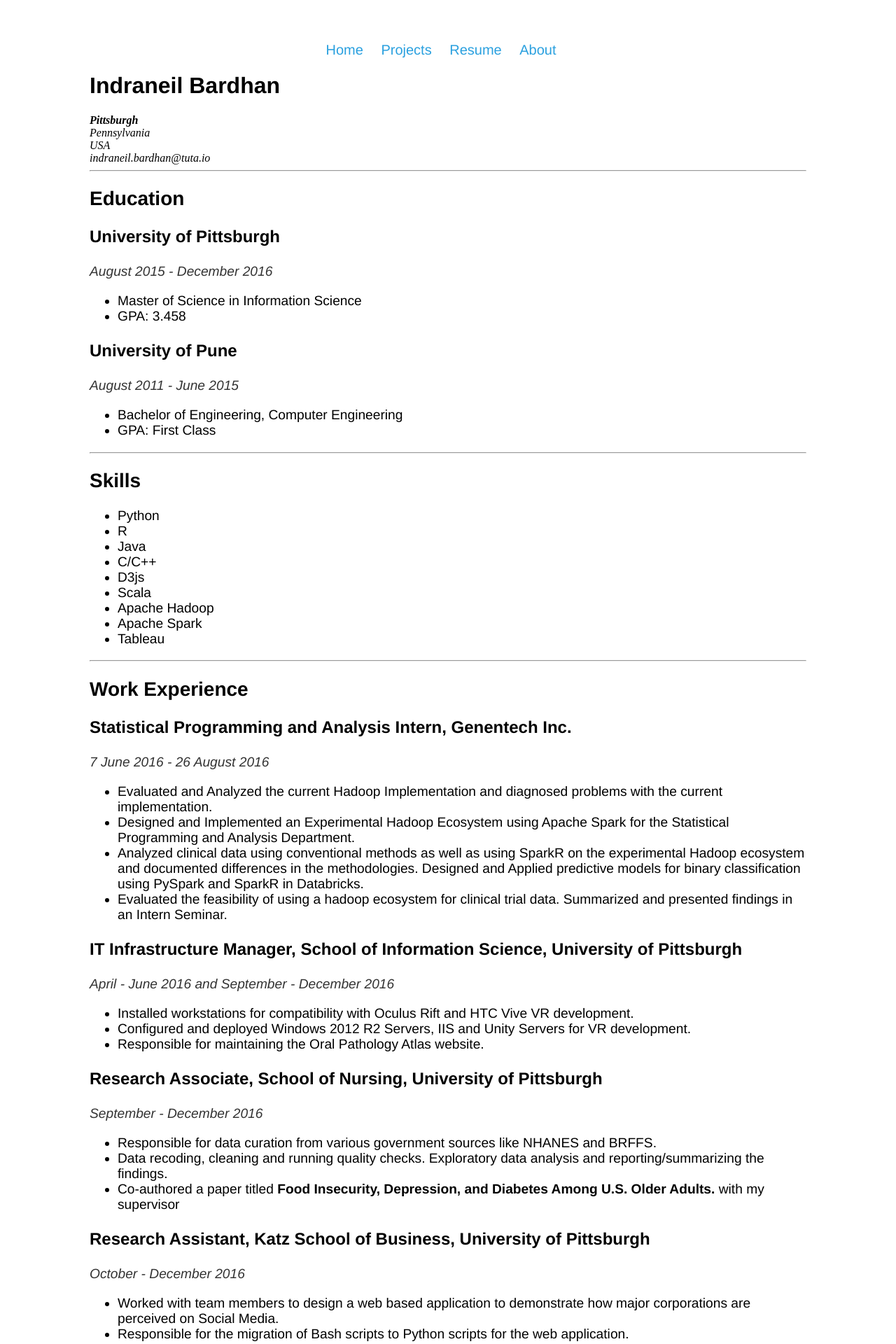
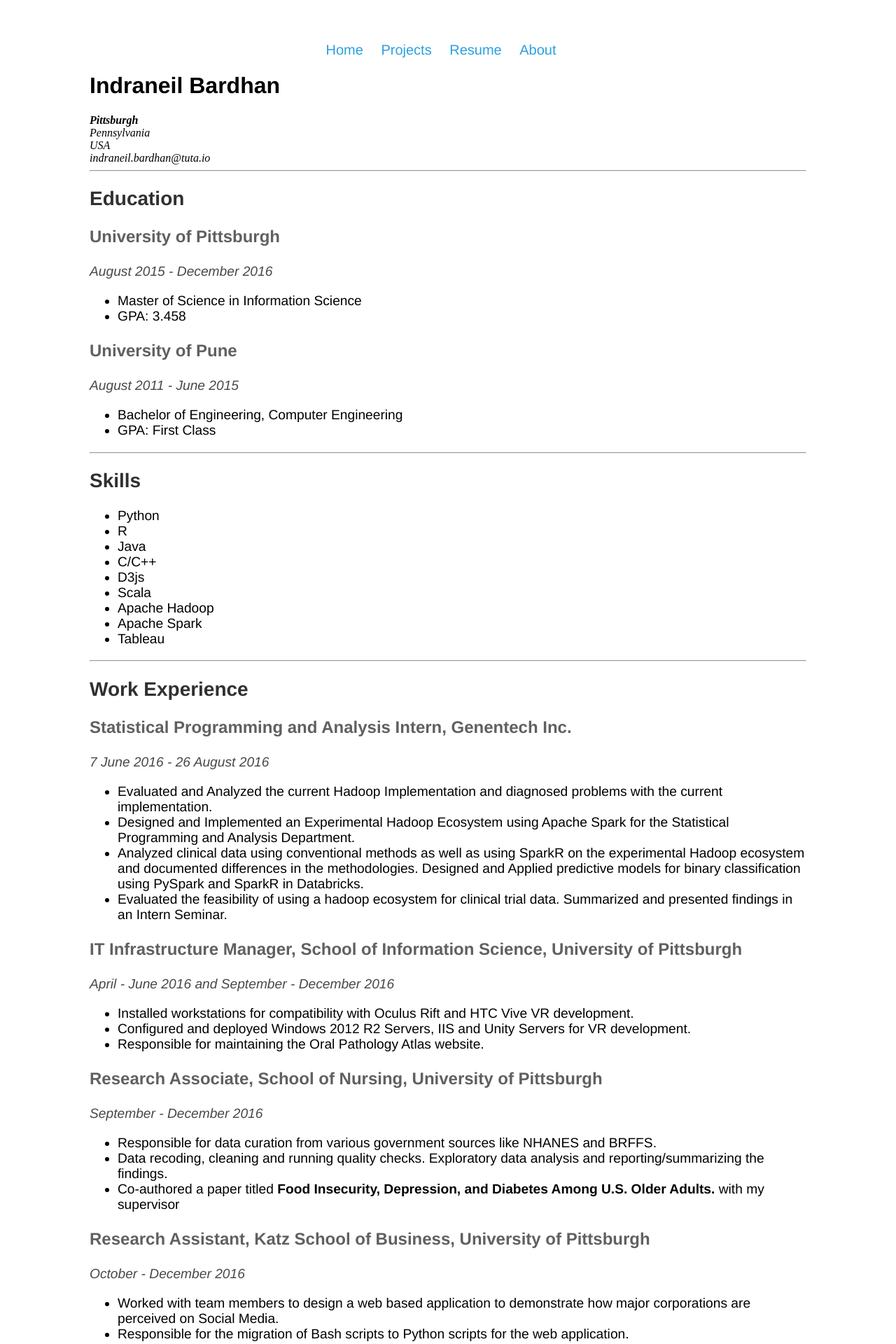
Before and after one commit to NeilBardhan/neilbardhan.github.io, a Jekyll site: the page built from resume/index.html, in a window 1280 px wide. Shown: the top 1920 px of the page at 70% size. Built offline with Jekyll 4.4.1, drawn with Linux system fonts in a browser that asks for light colours.

Commit message:
Update main.css

```diff
--- a/css/main.css
+++ b/css/main.css
@@ -26,11 +26,13 @@ h1 {
 }
 
 h2 {
+    color:#303030;
     font-size: 1.75em;
     font-family:'Helvetica', 'Arial', 'Sans-Serif';
 }
 
 h3 {
+    color:#606060;
     font-size: 1.5em;
     font-family:'Helvetica', 'Arial', 'Sans-Serif';
 }
@@ -42,12 +44,12 @@ ul {
 
 }
 hr {
-    color: #ffebc1
+    color: #B0B0B0;
 }
 p {
     font-size: 1.2em;
     line-height: 1.25em;
-    color: #333;
+    color: #484848;
     font-family:'Helvetica', 'Arial', 'Sans-Serif';
     text-align: justify;
 }
@@ -55,7 +57,7 @@ p {
 p.blurb {
     font-size: 1.2em;
     line-height: 1.4em;
-    color: #333;
+    color: #484848;
     font-family:'Helvetica', 'Arial', 'Sans-Serif';
     text-align: justify;
 }
```
